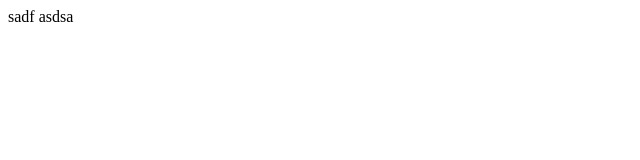
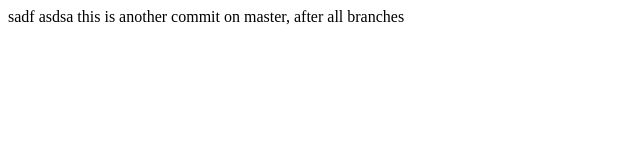
Before and after one commit to dario-huza/testBFO, a plain HTML site: page index.html in a window 1280 px wide. Shown: the whole page, without its empty margins (0-640 px from the left). Drawn offline with Linux system fonts and the light colour scheme.

Commit message:
some commit on master

```diff
--- a/index.html
+++ b/index.html
@@ -4,5 +4,7 @@
 	<body>
 	sadf
 	asdsa
+
+	this is another commit on master, after all branches
 	</body>
 </html>
```
